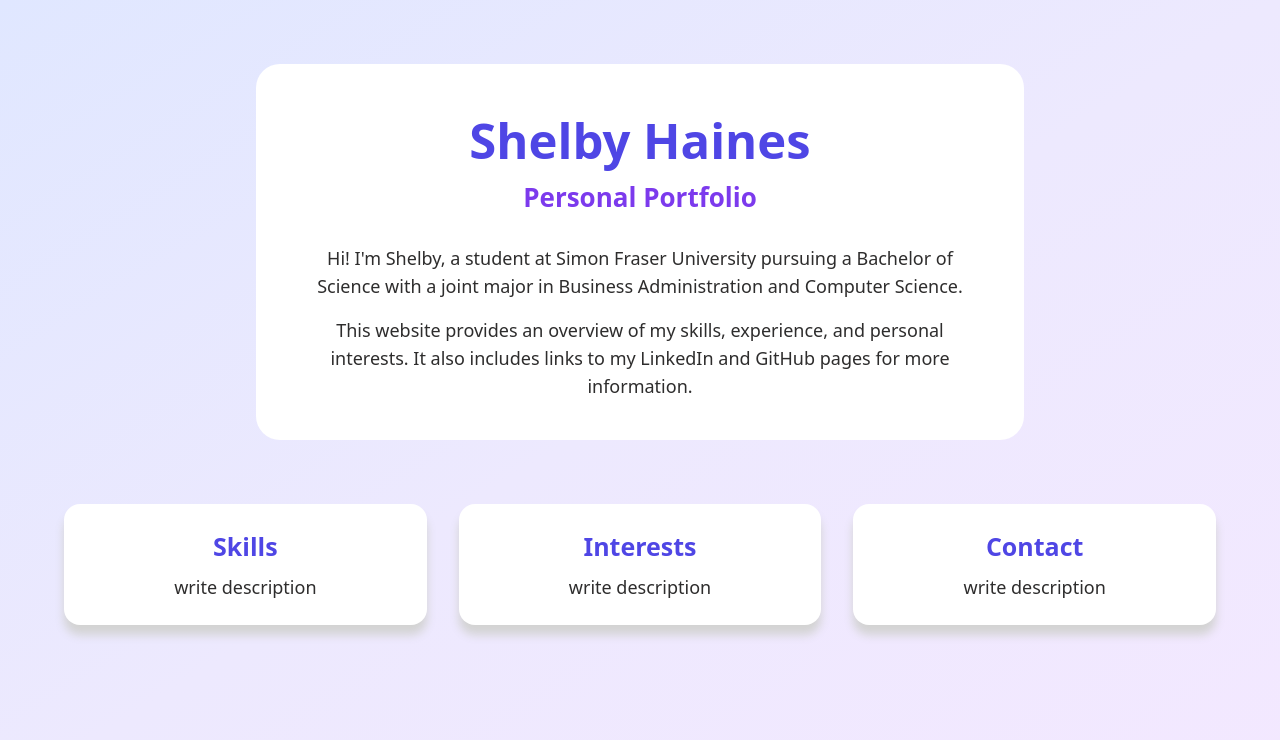
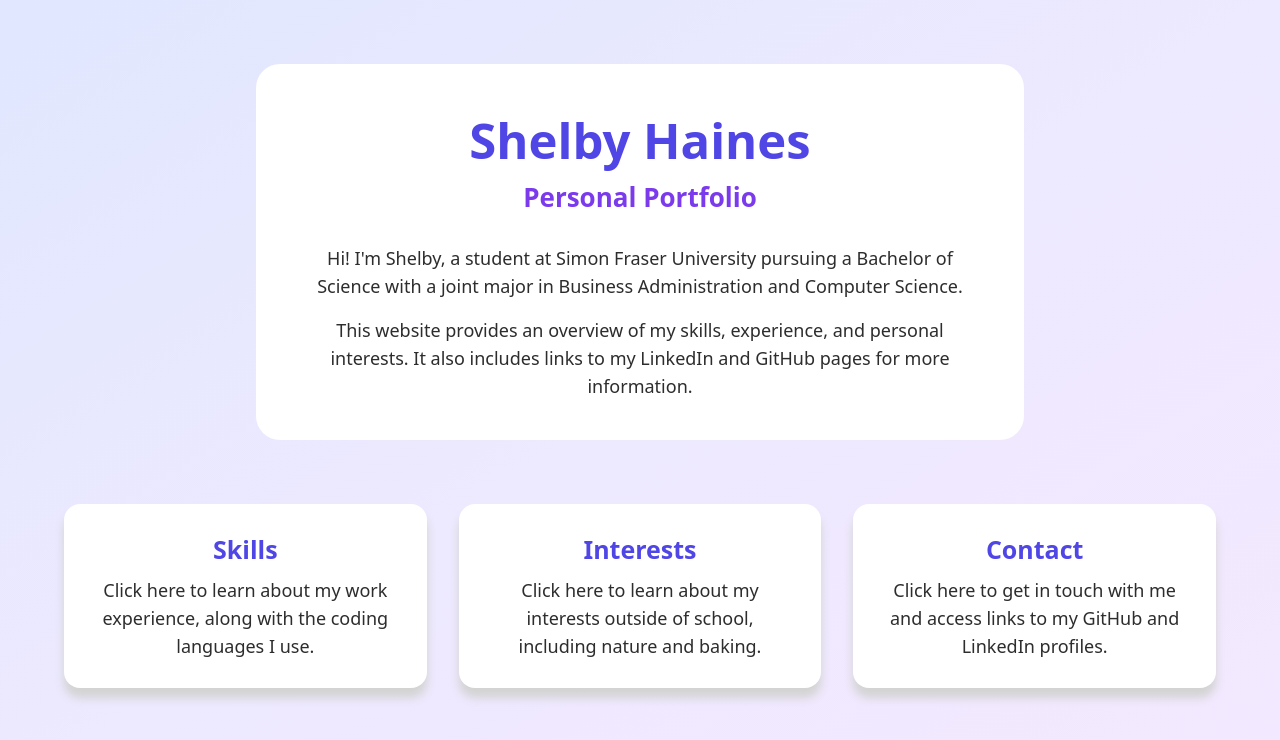
Before and after one commit to shelbyhaines/shelbyhaines.github.io, a React (Vite) app: page / in a window 1280 px wide. Shown: the top 740 px of the page. Built offline with nearby package versions, Linux system fonts and the light colour scheme.

Commit message:
feat: [#2] Add descriptions for homepage cards
Added descriptions of my skills, interests, and content pages. Included these descriptions within the cards (boxes) that had previously been created. Changes the dimensions of the cards to improve the layout.

```diff
--- a/src/index.css
+++ b/src/index.css
@@ -54,7 +54,7 @@
   background-color: white;
   border-radius: 16px;
   box-shadow: 0px 10px 10px lightgray;
-  padding: 1.5rem;
+  padding: 1.7rem;
   text-align: center;
   transition: all 0.3s ease;
 }
--- a/src/pages/Home.jsx
+++ b/src/pages/Home.jsx
@@ -27,7 +27,8 @@ const Home = () => {
             Skills
           </h3>
           <p className="main-info-text">
-            write description
+            Click here to learn about my work experience,
+            along with the coding languages I use.
           </p>
         </div>
 
@@ -36,7 +37,8 @@ const Home = () => {
             Interests
           </h3>
           <p className="main-info-text">
-            write description
+            Click here to learn about my interests outside of school,
+            including nature and baking.
           </p>
         </div>
 
@@ -45,7 +47,8 @@ const Home = () => {
             Contact
           </h3>
           <p className="main-info-text">
-            write description
+            Click here to get in touch with me and access links to
+            my GitHub and LinkedIn profiles.
           </p>
         </div>
       </div>
```
